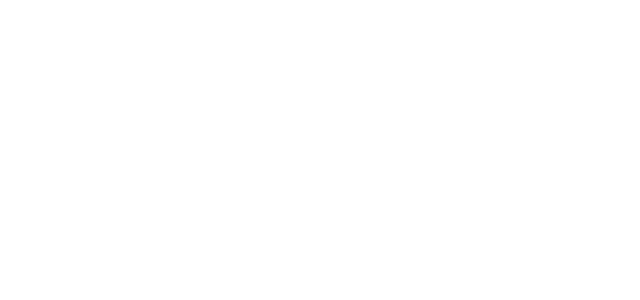
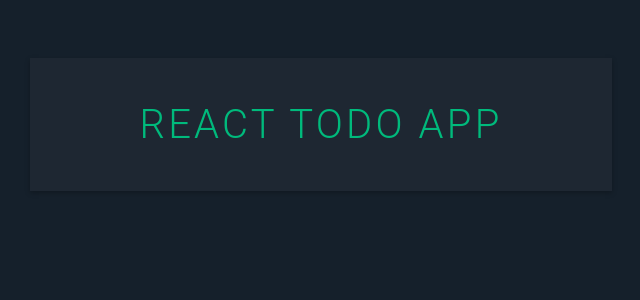
Before and after one commit to azoozalharte/react-todo-app, a React (Create React App) app: page / in a window 1280 px wide. Shown: the top 300 px of the page, without its empty margins (319-959 px from the left). Built offline with nearby package versions, Linux system fonts and the light colour scheme.

Commit message:
App css style

```diff
--- a/package.json
+++ b/package.json
@@ -3,6 +3,9 @@
   "version": "0.1.0",
   "private": true,
   "dependencies": {
+    "@emotion/react": "^11.10.5",
+    "@emotion/styled": "^11.10.5",
+    "@mui/material": "^5.11.1",
     "@testing-library/jest-dom": "^5.16.5",
     "@testing-library/react": "^13.4.0",
     "@testing-library/user-event": "^13.5.0",
--- a/src/App.css
+++ b/src/App.css
@@ -1,38 +1,108 @@
-.App {
-  text-align: center;
+*,
+*::before,
+*::after {
+  box-sizing: border-box;
 }
 
-.App-logo {
-  height: 40vmin;
-  pointer-events: none;
+body {
+  padding: 50px;
+  color: #f7f7f7;
+  min-height: 100vh;
+  background: #15202b;
+  text-rendering: optimizeSpeed;
+  font-family: "Roboto", sans-serif;
 }
 
-@media (prefers-reduced-motion: no-preference) {
-  .App-logo {
-    animation: App-logo-spin infinite 20s linear;
-  }
+.App {
+  padding: 1rem;
+  max-width: 50%;
+  margin: 0 auto;
+  text-align: center;
+  background: #1e2732;
+  box-shadow: rgba(0, 0, 0, 0.25) 0px 2px 5px;
 }
 
-.App-header {
-  background-color: #282c34;
-  min-height: 100vh;
-  display: flex;
-  flex-direction: column;
-  align-items: center;
-  justify-content: center;
-  font-size: calc(10px + 2vmin);
-  color: white;
+h1 {
+  font-weight: 300;
+  color: #00ba7c;
+  font-size: 2.5rem;
+  letter-spacing: 0.2rem;
+  text-transform: uppercase;
 }
 
-.App-link {
-  color: #61dafb;
+.input-wrapper {
+  margin: 3.5rem;
 }
 
-@keyframes App-logo-spin {
-  from {
-    transform: rotate(0deg);
-  }
-  to {
-    transform: rotate(360deg);
-  }
+.todos-wrapper {
+  margin-bottom: 2.5rem;
 }
+
+.todo {
+  display: flex;
+  justify-content: center;
+  align-items: flex-start;
+}
+
+input {
+  width: 450px;
+  padding: 0.8em;
+}
+
+input:focus {
+  outline: none;
+}
+
+button {
+  width: 120px;
+  padding: 0.8em;
+  cursor: pointer;
+  font-weight: 400;
+  letter-spacing: 0.1rem;
+}
+
+input,
+button {
+  font-size: 1em;
+  appearance: none;
+  color: currentcolor;
+  background: transparent;
+  border: 1px solid #828691;
+}
+
+.add-button {
+  color: #00ba7c;
+  border-left: none;
+}
+
+.delete-button {
+  color: #fe6a6a;
+}
+
+ul {
+  padding: 0;
+  list-style: none;
+  margin-bottom: 0px;
+}
+
+li {
+  width: 450px;
+  padding: 0.85em;
+  text-align: left;
+  margin-bottom: 0.5rem;
+  background: #494847;
+  letter-spacing: 0.02rem;
+  transition: all 0.3s ease-out;
+  border-left: 5px solid #cf972e;
+}
+
+li:last-child {
+  margin-bottom: 0px;
+}
+
+.empty {
+  font-size: 20px;
+  font-weight: 400;
+  color: #cf972e;
+  letter-spacing: 0.2rem;
+}
--- a/src/App.js
+++ b/src/App.js
@@ -1,7 +1,11 @@
 import "./App.css";
 
 function App() {
-  return <div className="App"></div>;
+  return (
+    <div className="App">
+      <h1>React Todo App</h1>
+    </div>
+  );
 }
 
 export default App;
--- a/src/index.css
+++ /dev/null
@@ -1,13 +0,0 @@
-body {
-  margin: 0;
-  font-family: -apple-system, BlinkMacSystemFont, 'Segoe UI', 'Roboto', 'Oxygen',
-    'Ubuntu', 'Cantarell', 'Fira Sans', 'Droid Sans', 'Helvetica Neue',
-    sans-serif;
-  -webkit-font-smoothing: antialiased;
-  -moz-osx-font-smoothing: grayscale;
-}
-
-code {
-  font-family: source-code-pro, Menlo, Monaco, Consolas, 'Courier New',
-    monospace;
-}
--- a/src/index.js
+++ b/src/index.js
@@ -1,6 +1,5 @@
 import React from "react";
 import ReactDOM from "react-dom/client";
-import "./index.css";
 import App from "./App";
 
 const root = ReactDOM.createRoot(document.getElementById("root"));
```
Also changed, not shown: 1 other file (tests, documents, lock files or other folders).
